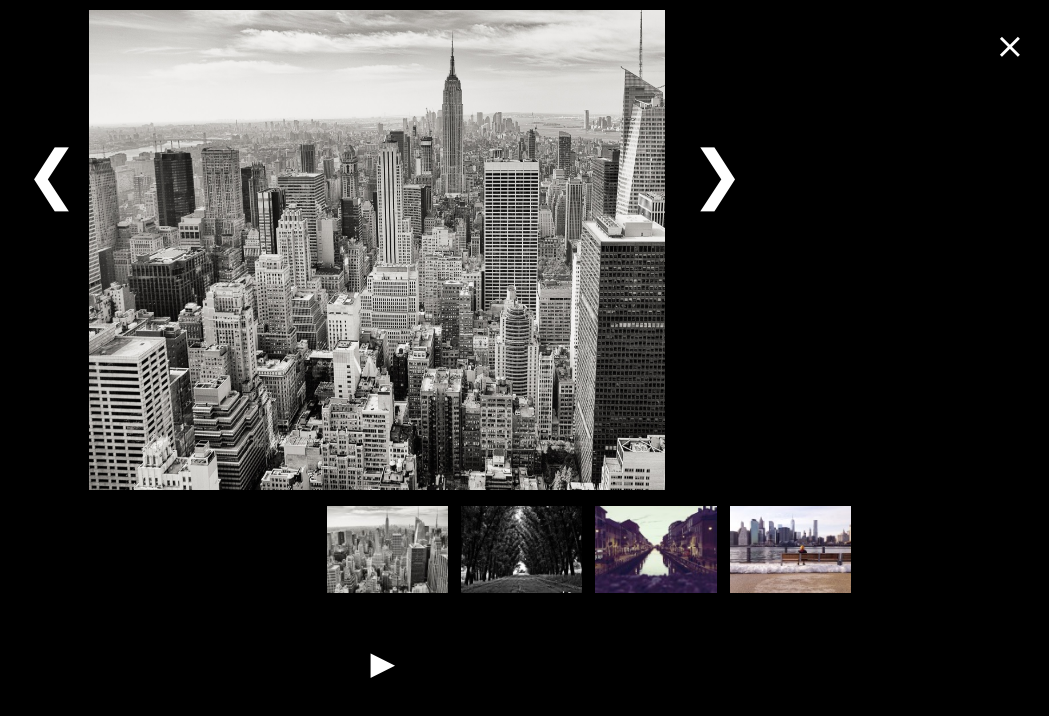
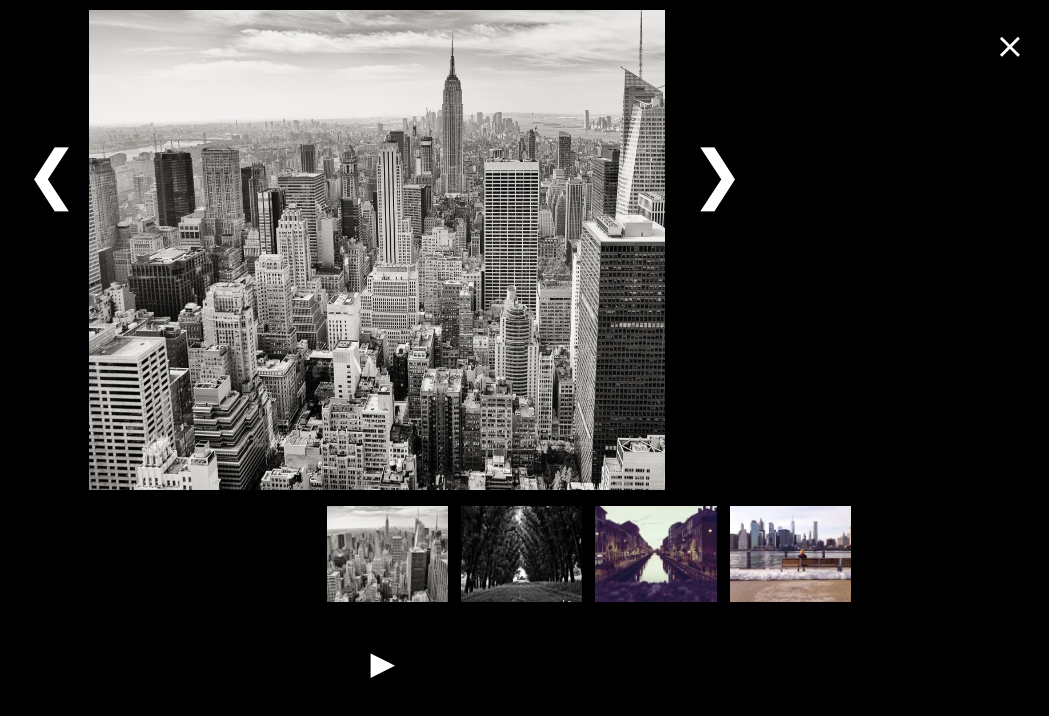
Before and after one commit to mathew-schlichting/cisc375-productivity-website, a plain HTML site: page html/photo-gallery.html in a window 1280 px wide. Both pictures are taken after a click on the element 427 px from the left and 185 px from the top of the page. Shown: the whole page, without its empty margins (231-1280 px from the left). Drawn offline with Linux system fonts and the light colour scheme.

Commit message:
style update

```diff
--- a/css/main.css
+++ b/css/main.css
@@ -23,3 +23,8 @@ body{
     min-height: 5vh;
     max-height: 5vh;
 }
+
+.full-size{
+    width: 100%;
+    height: 100%;
+}
--- a/css/photo-gallery-style.css
+++ b/css/photo-gallery-style.css
@@ -102,6 +102,7 @@
     float: left;
     padding: .5vw;
     width: 9.5vw;
+    height: 12vh;
     display: none;
     transition: transform .1s;
 }
--- a/js/photo-gallery-script.js
+++ b/js/photo-gallery-script.js
@@ -72,11 +72,11 @@ function loadThumbnails(){
 }
 
 function getThumbSliderData(i){
-    return '<div id="thumb-'+ i + '" onclick="slideThumbClick(this);" class="slide-thumb"><img src="../media/images/pic' + i + '-thumb.jpg" style="width: 100%; height: 100%;"></div>';
+    return '<div id="thumb-'+ i + '" onclick="slideThumbClick(this);" class="slide-thumb"><img class="full-size" src="../media/images/pic' + i + '-thumb.jpg" ></div>';
 }
 
 function getSlideData(i){
-    return '<div class="slide"><img src="../media/images/pic' + i + '.jpg" style="width: 100%; height: 100%;"></div>';
+    return '<div class="slide"><img class="full-size" src="../media/images/pic' + i + '.jpg"></div>';
 }
 
 function getTableData(i){
```
